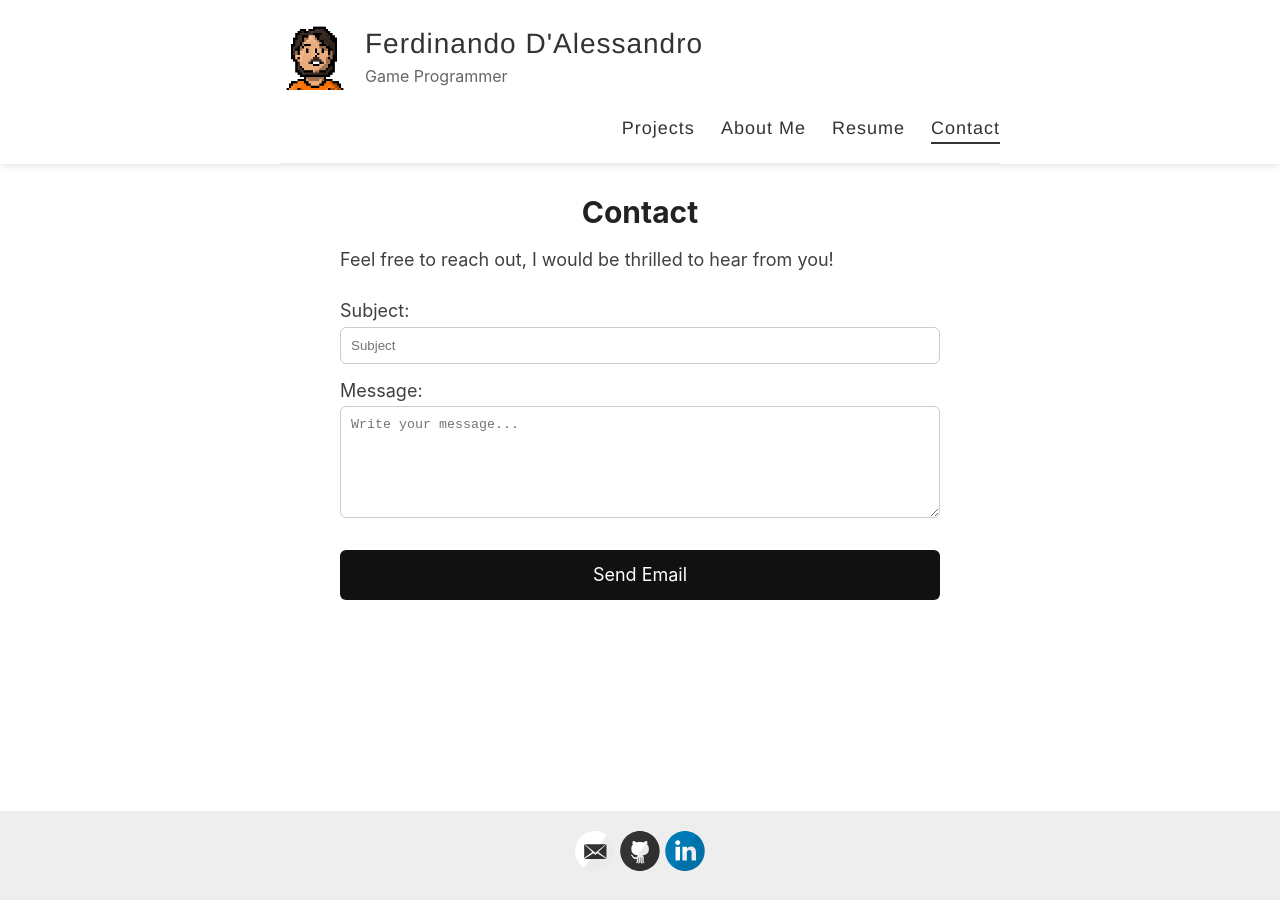
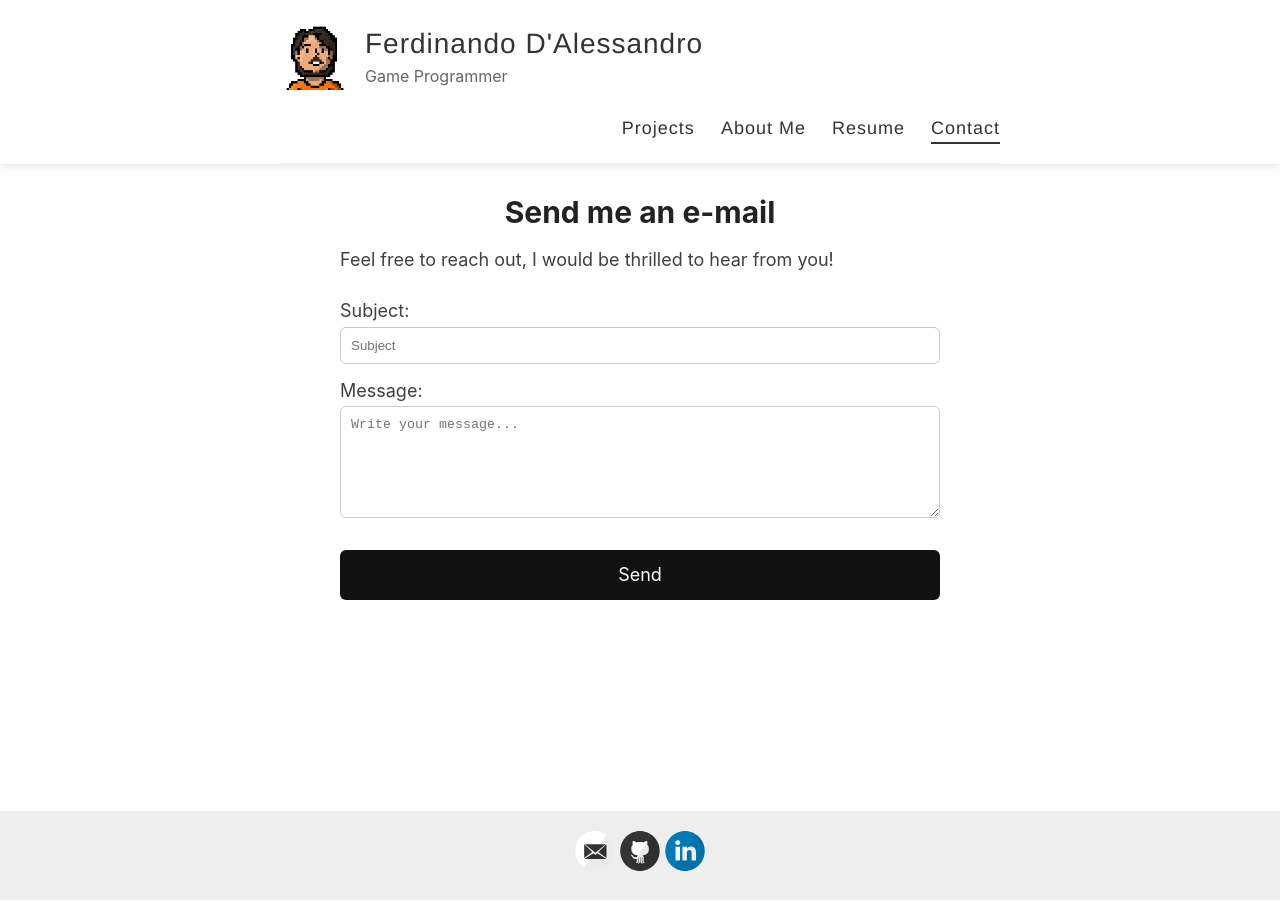
Before and after one commit to FerdiDale/ferdidale.github.io, a Jekyll site: the page built from _pages/contact.md, in a window 1280 px wide. Built offline with Jekyll 4.4.1, drawn with Linux system fonts in a browser that asks for light colours.

Commit message:
Graphic updates

```diff
--- a/_layouts/default.html
+++ b/_layouts/default.html
@@ -2,11 +2,7 @@
 <html>
   <head>
       <title>
-          {% if page.url == '/' %}
           {{ site.name }} – {{ site.description }}
-          {% else %}
-          {% if page.title %}{{ page.title }} – {% endif %}{{ site.name }} – {{ site.description }}
-          {% endif %}
       </title>
 
     <link rel="stylesheet" type="text/css" href="{{ site.baseurl }}/assets/style.css" />
--- a/_pages/contact.md
+++ b/_pages/contact.md
@@ -1,6 +1,6 @@
 ---
 layout: page
-title: Contact
+title: Send me an e-mail
 permalink: /contact/
 ---
 
@@ -20,7 +20,7 @@ permalink: /contact/
       <textarea id="message" rows="6" placeholder="Write your message..."></textarea>
     </label>
 
-    <a id="mailLink" href="#" class="send-button">Send Email</a>
+    <a id="mailLink" href="#" class="send-button">Send</a>
 
   </div>
 </div>
```
